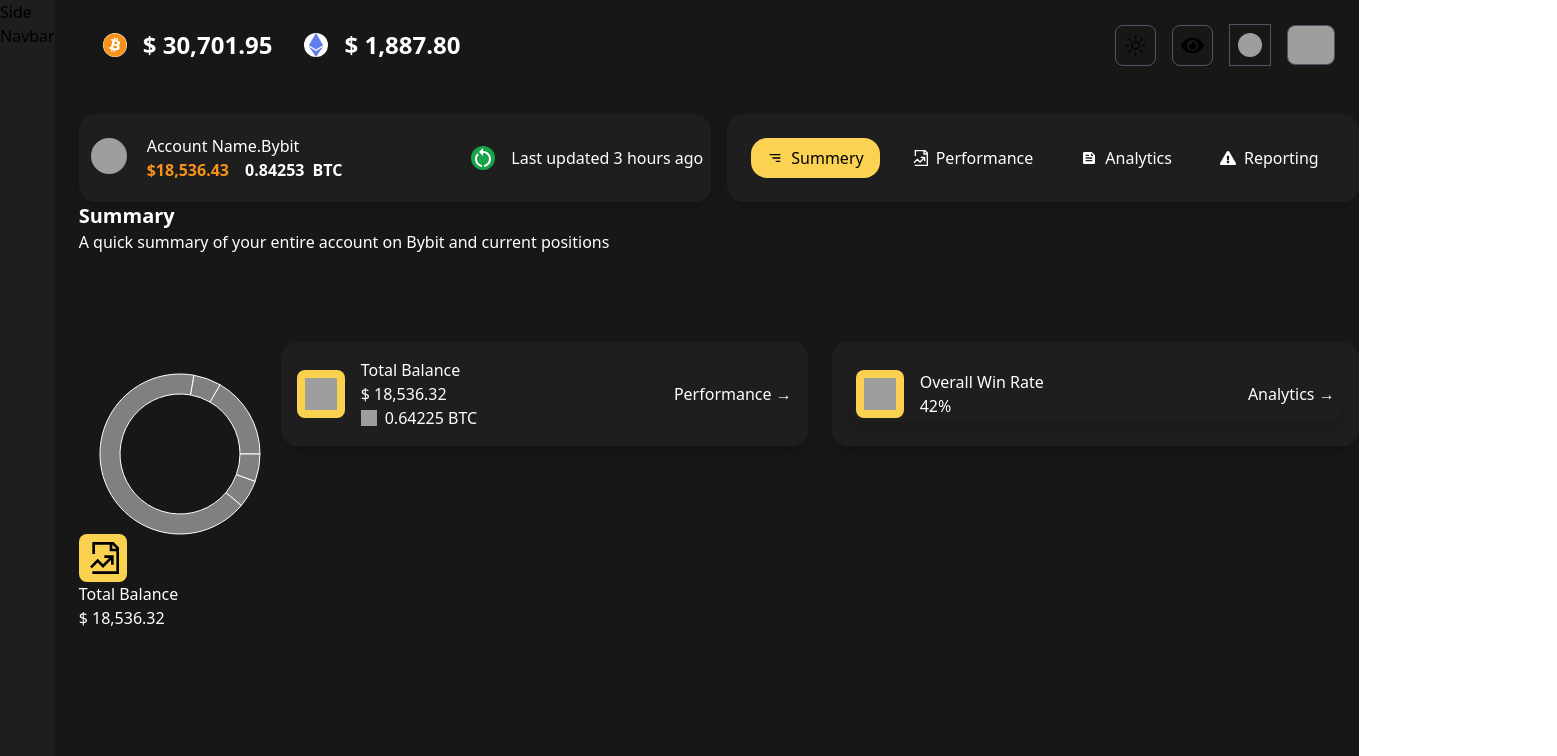
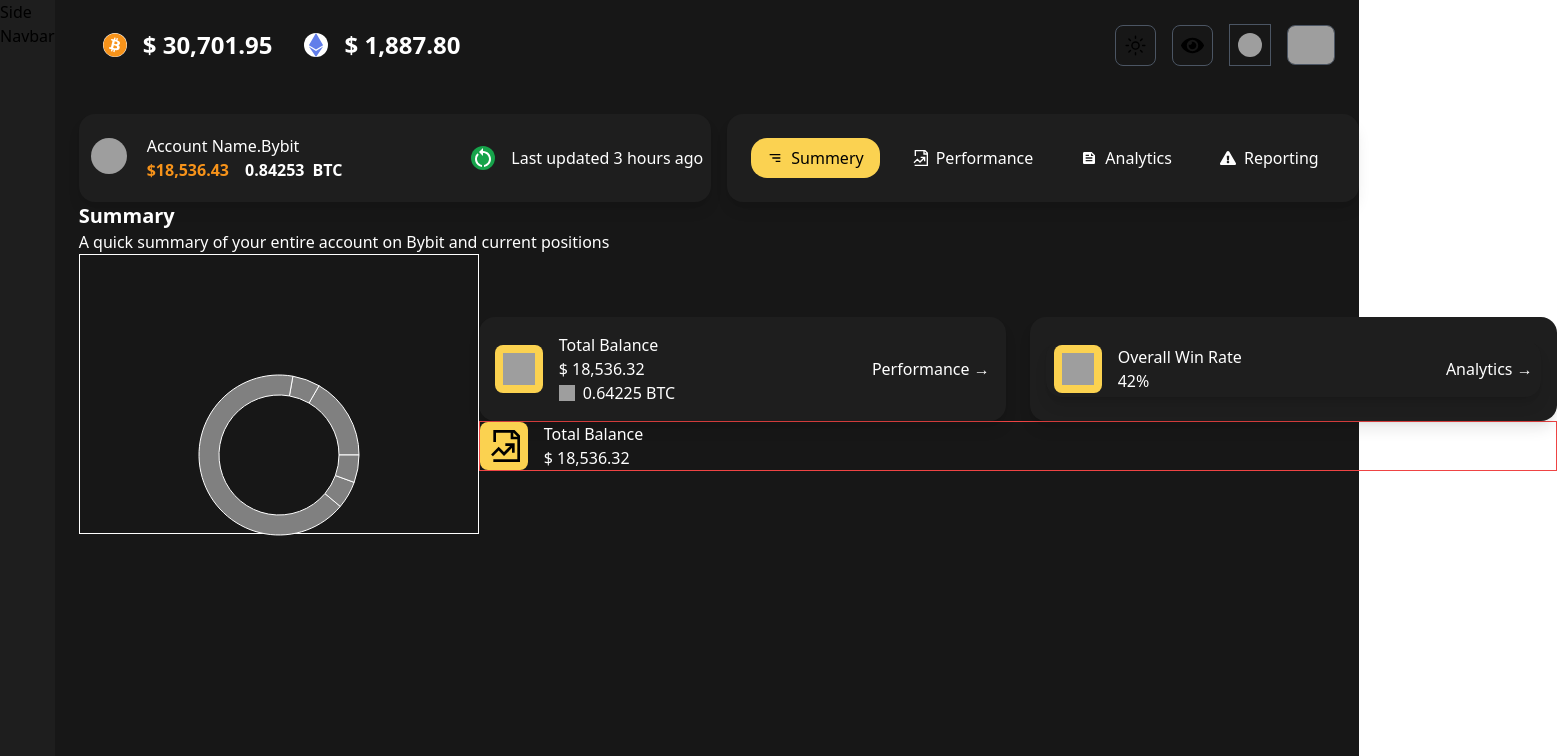
Before and after one commit to iamRazzakk/dashboard, a React (Vite) app: page / in a window 1280 px wide. Shown: the top 756 px of the page, 1557 px wide, since content can reach past the window. Built offline with nearby package versions, Linux system fonts and the light colour scheme; grey boxes are pictures that could not be loaded.

Commit message:
recreate Summery section

```diff
--- a/src/pages/Home/Summery.jsx
+++ b/src/pages/Home/Summery.jsx
@@ -1,6 +1,5 @@
-
-import { GrDocumentPerformance } from 'react-icons/gr';
 import { PieChart, Pie, Sector, ResponsiveContainer } from 'recharts';
+import { GrDocumentPerformance } from 'react-icons/gr'; // Importing GrDocumentPerformance
 
 const data = [
     { name: 'Futures', value: 75, color: '#facc15' },
@@ -55,21 +54,22 @@ const renderActiveShape = (props) => {
     );
 };
 
-const Summary = () => {
+const Summary = () => { // Corrected the component name to Summary
     return (
-        <div className="text-white max-w-full">
+        <div className='text-white'>
             <h1 className="text-xl font-bold">Summary</h1>
             <p>A quick summary of your entire account on Bybit and current positions</p>
-            <div className="flex">
+            <div className="md:flex items-center">
+                {/* Pie Chart */}
+                <div>
                     <div className="flex md:w-[400px] md:h-[280px]">
-                    {/* chart */}
-                    <div style={{ width: '100%', height: '100%' }}>
+                        {/* Pie Chart */}
+                        <div className='border border-white' style={{ width: '100%', height: '100%' }}>
                             <ResponsiveContainer width="100%" height={400}>
                                 <PieChart>
                                     <Pie
                                         activeShape={renderActiveShape}
-                                    data={data}
-                                    cx="50%"
+                                        data={data} cx="50%"
                                         cy="50%"
                                         innerRadius={60}
                                         outerRadius={80}
@@ -81,6 +81,11 @@ const Summary = () => {
                         </div>
                         <div></div>
                     </div>
+                </div>
+                {/* Total Balance Wining rate and PNL */}
+                <div>
+                    {/* Total Balance and wining rate */}
+                    <div>
                         <div className='md:flex items-center gap-6 justify-center'>
                             <div className="px-4 py-4 md:h-[#120px] md:w-[527px] flex shadow-lg rounded-2xl md:flex-1 bg-[#1e1e1e]  items-center gap-8 justify-between w-full  text-white">
                                 {/* First Section - Left Side */}
@@ -123,22 +128,24 @@ const Summary = () => {
                             </div>
                         </div>
 
-            </div>
-            {/* Over All PNL */}
-            {/* tomoroww you shold work on it */}
-
+                        {/* PNL */}
                         <div>
+                            <div className='border border-red-500'>
+                                <div className="flex items-center gap-4">
                                     <GrDocumentPerformance className='bg-[#fbd250] rounded-lg h-12 w-12 p-2 text-black'></GrDocumentPerformance>
+                                    <div>
                                         <h1>Total Balance</h1>
                                         <h1>$ 18,536.32</h1>
+                                    </div>
+                                </div>
                                 {/* <div className='md:flex gap-2 items-center'> */}
-
                             </div>
-            <div></div>
-            <div></div>
-            <div></div>
-        </div >
+                        </div>
+                    </div>
+                </div>
+            </div>
+        </div>
     );
 };
 
-export default Summary;
+export default Summary; // Corrected export statement to Summary
```
Lines whose indentation alone changed are shown as unchanged.
